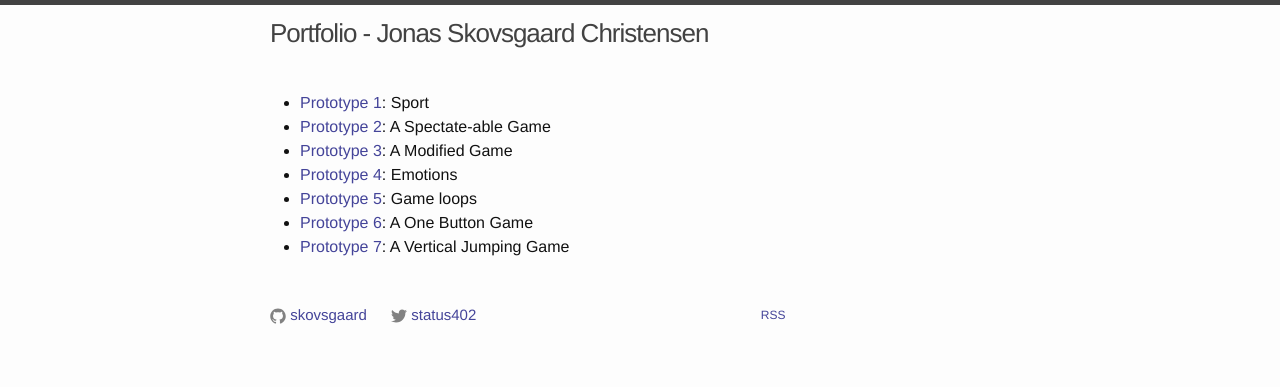
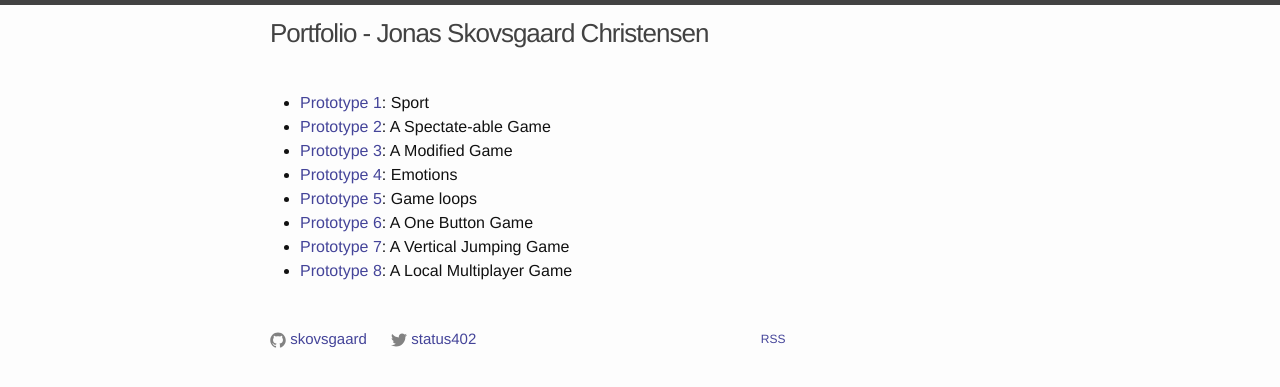
Before and after one commit to skovsgaard/skovsgaard.github.io, a Jekyll site: the page built from portfolio.html, in a window 1280 px wide. Shown: the top 387 px of the page. Built offline with Jekyll 4.4.1, drawn with Linux system fonts in a browser that asks for light colours.

Commit message:
Prototype 8

```diff
--- a/portfolio.html
+++ b/portfolio.html
@@ -11,5 +11,6 @@ layout: portfolio
     <li><a href="/Game_Prototyping_5-Loops_JonasSkovsgaardChristensen.zip">Prototype 5</a>: Game loops</li>
     <li><a href="/Game_Prototyping_6-OneButton_JonasSkovsgaardChristensen.zip">Prototype 6</a>: A One Button Game</li>
     <li><a href="/Game_Prototyping_7-Vertical_JonasSkovsgaardChristensen.zip">Prototype 7</a>: A Vertical Jumping Game</li>
+    <li><a href="/Game_Prototyping_8-LocalMultiplayer_JonasSkovsgaardChristensen.zip">Prototype 8</a>: A Local Multiplayer Game</li>
   </ul>
 </div>
```
Also changed, not shown: 1 other file.
